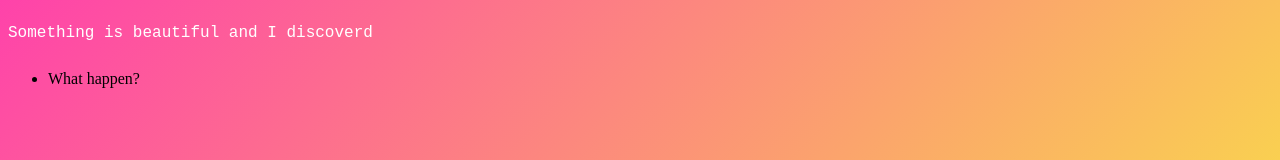
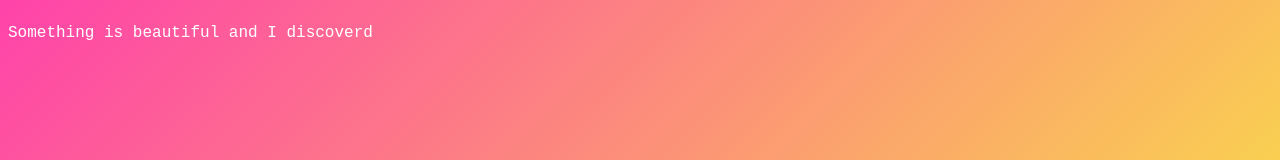
Before and after one commit to KT72/design, a plain HTML site: page html/Right.html in a window 1280 px wide. Shown: the part 157-317 px from the top of the page. Drawn offline with Linux system fonts and the light colour scheme.

Commit message:
修正（:3  ）=====3

```diff
--- a/html/Right.html
+++ b/html/Right.html
@@ -4,6 +4,7 @@
 	<head>
 	<meta charset="utf-8">
 	<link rel="stylesheet" href="css/efect.css">
+
 	<title></title>
 	</head>
 		<body>
@@ -12,10 +13,7 @@
 		<p>Is like this;</p>
 		<p>Something is beautiful and I discoverd </p>
 
-		<ul>
-		<li>What happen?</li>
 
-		</ul>
 
 
 		</body>
```
